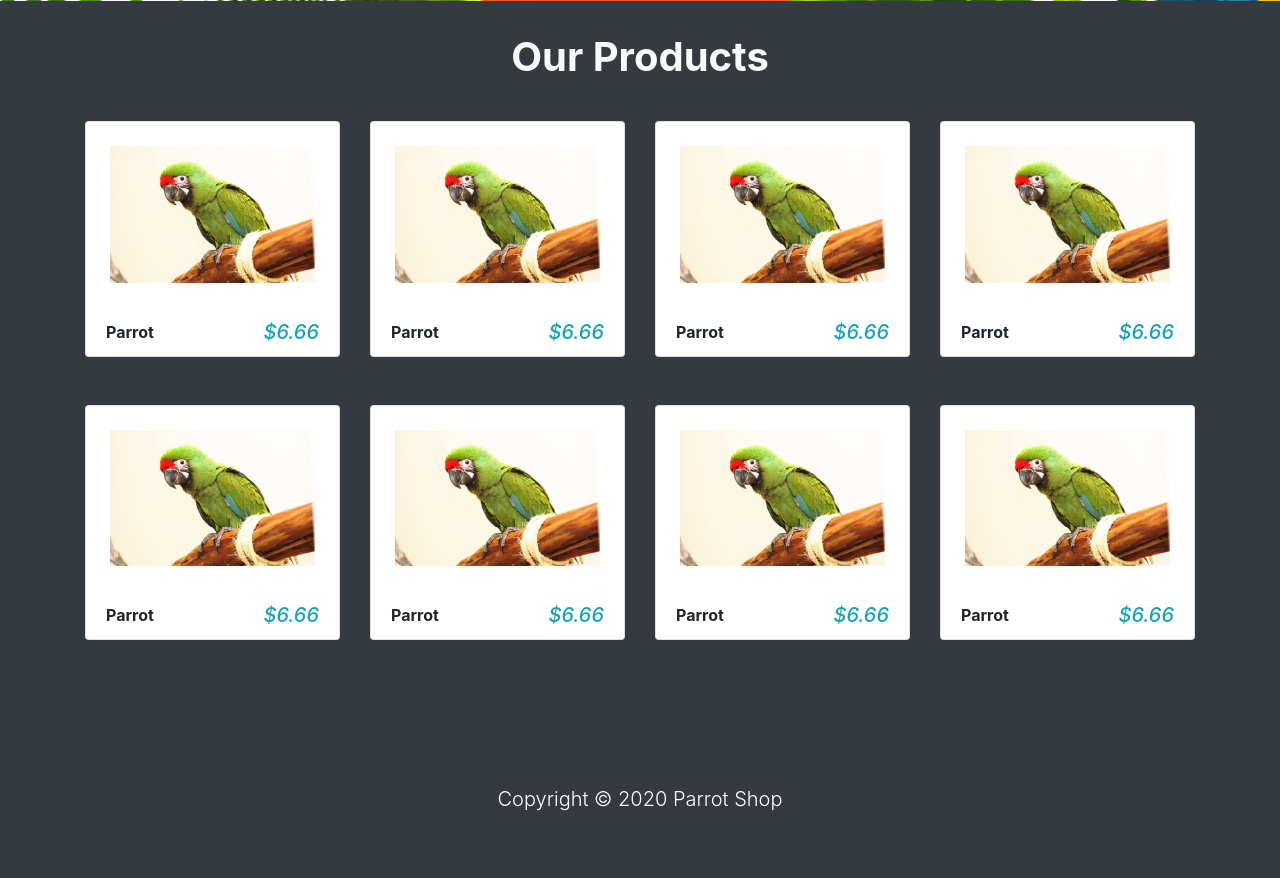
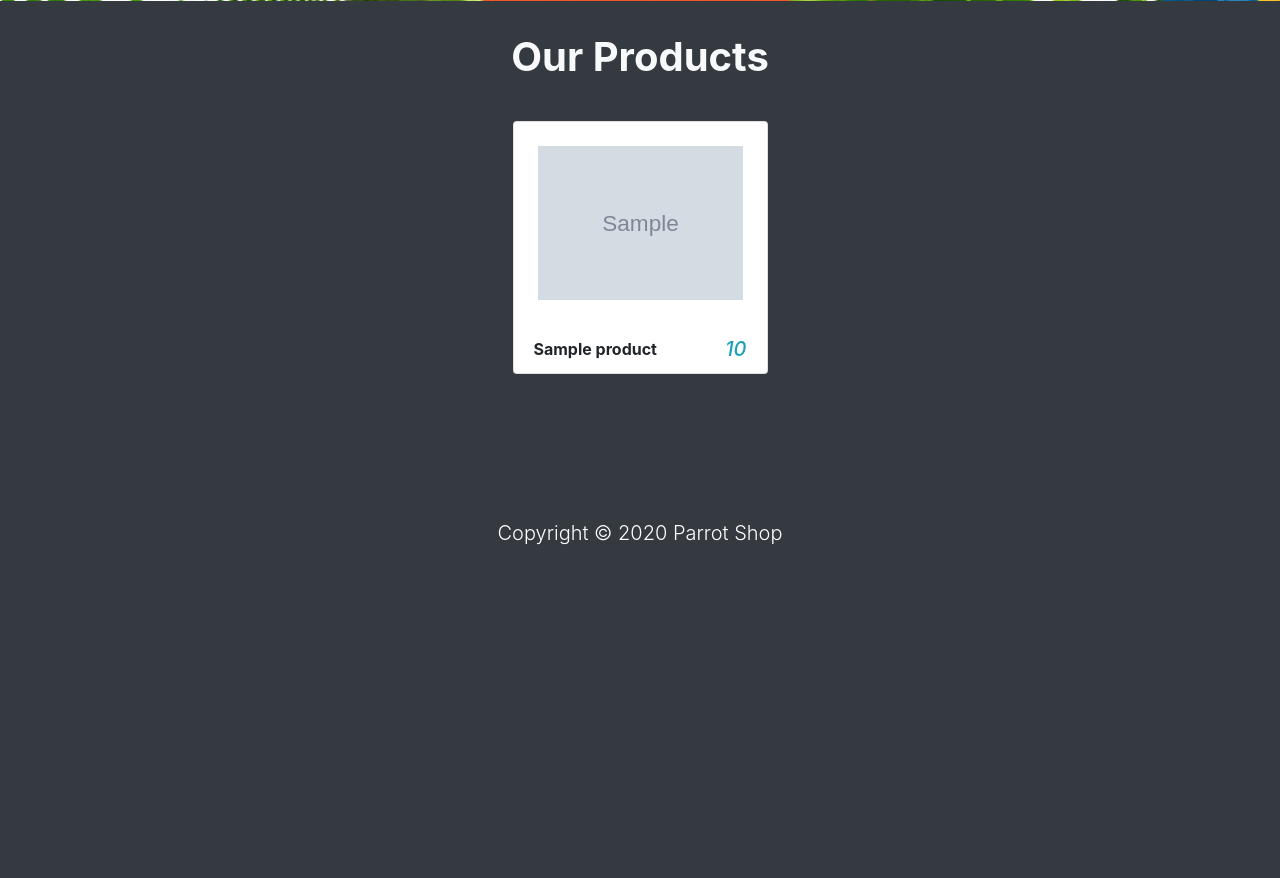
Before and after one commit to JackCX777/django_ecommerce, a Django app: template shop/templates/home.html in a window 1280 px wide. Shown: the part 601-1479 px from the top of the page. After the commit the page ends 1146 px from the top, so only its background shows below. Run offline with Django 3.2, Linux system fonts and the light colour scheme; the template is opened without the code that fills it: most values are stand-ins (such as "Sample title", 1, 10 or a date in 2020); grey boxes marked "Sample" are stand-in pictures.

Commit message:
Files urls.py /shop/urls.py, /shop/views.py and shop/templates/home.html edited

```diff
--- a/shop/templates/home.html
+++ b/shop/templates/home.html
@@ -28,19 +28,19 @@
 
 <div class="container">
   <div class="row">
-    {% for i in '88888888' %}
+    {% for product in products %}
       <div class="col-9 mx-auto col-md-6 col-lg-3">
         <div class="card mb-5">
           <div class="p-4">
-            <img class="card-imd-top" src="{% static 'images/Parrot_1.jpg' %}" width="100%">
+            <img class="card-imd-top" src="{{product.image.url}}" alt="{{product.name}}" width="100%">
           </div>
           <div class="card-footer d-flex justify-content-between" style="background: transparent;
            border-color: transparent;">
             <p class="font-weight-bold mb-0">
-              Parrot
+              {{product.name}}
             </p>
             <h5 class="text-info font-italic mb-0">
-              $6.66
+              {{product.price}}
             </h5>
           </div>
         </div>
--- a/shop/urls.py
+++ b/shop/urls.py
@@ -4,6 +4,7 @@ from . import views
 
 urlpatterns = [
     path('', views.home, name='home'),
+    path('product/', views.product, name='product'),
+    path('<slug:category_slug>', views.home, name='products_by_category'),
     path('about/', views.about, name='about'),
-    path('product/', views.product, name='product'),
 ]
```
Also changed, not shown: shop/views.py (+16 -6 lines).
